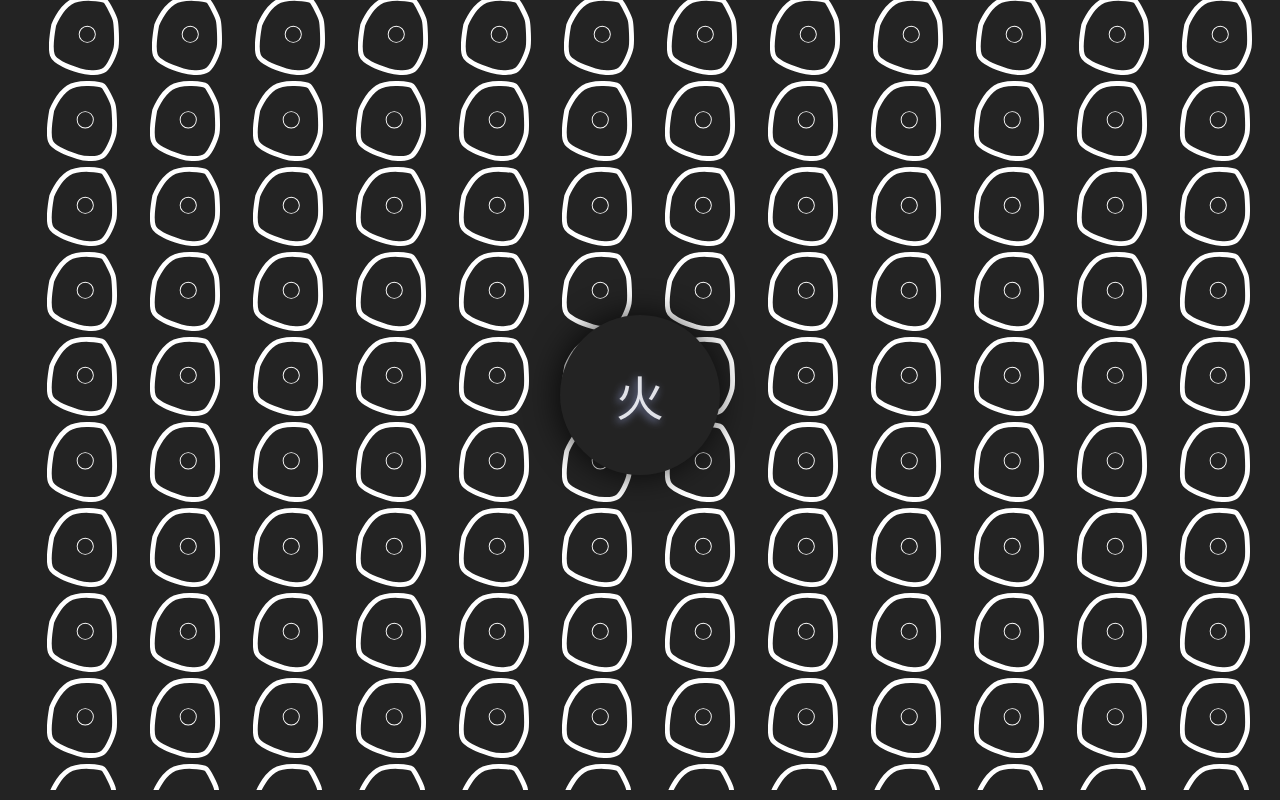
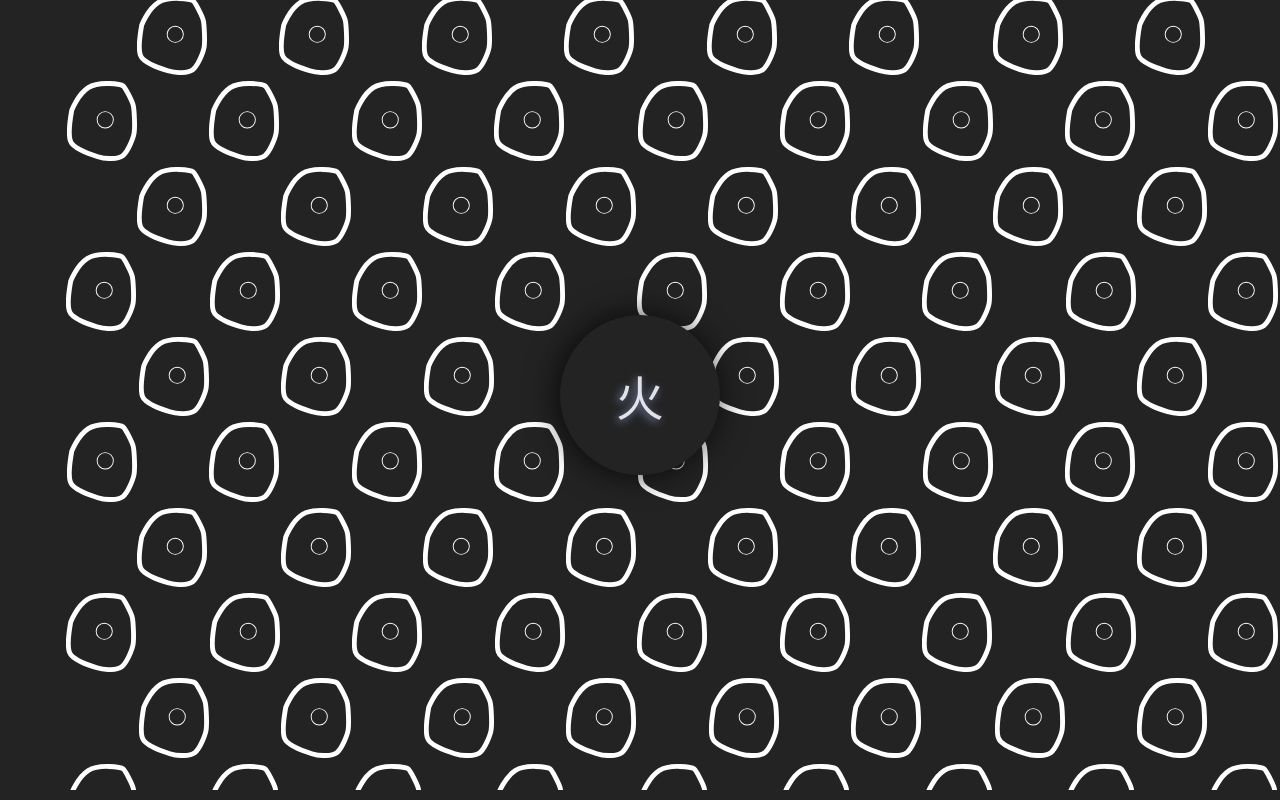
Before and after one commit to iguannalin/pictograph, a plain HTML site: page index.html in a window 1280 px wide. Drawn offline with Linux system fonts and the light colour scheme.

Commit message:
staggered

```diff
--- a/index.css
+++ b/index.css
@@ -38,7 +38,13 @@ body {
 img {
   filter: invert(1);
   width: 70px;
-  padding: 6px 0 0 25px;
+}
+
+img:nth-child(odd) {
+  padding: 6px 0 0 5.1%;
+}
+img:nth-child(even) {
+  padding: 6px 0 0 5%;
 }
 
 #overlay {
```
